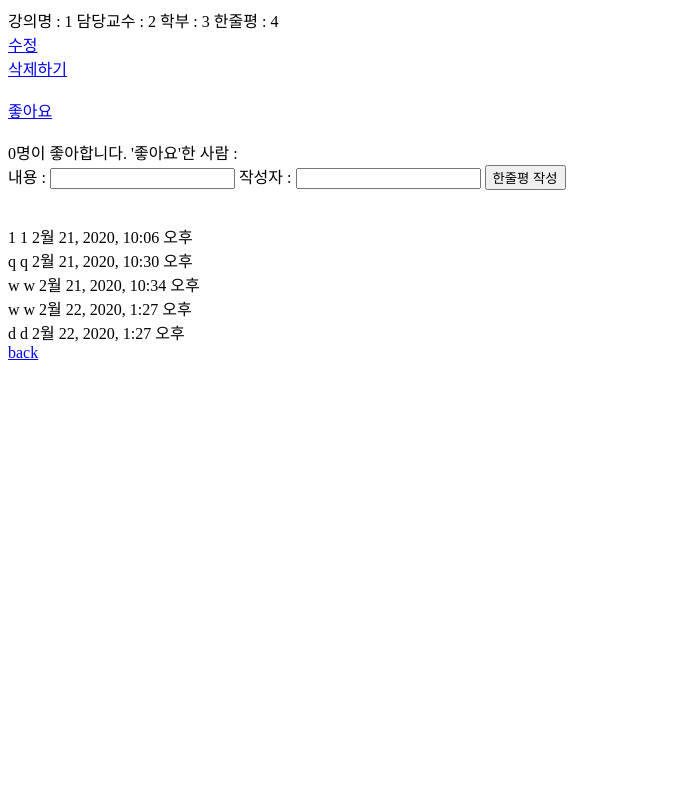
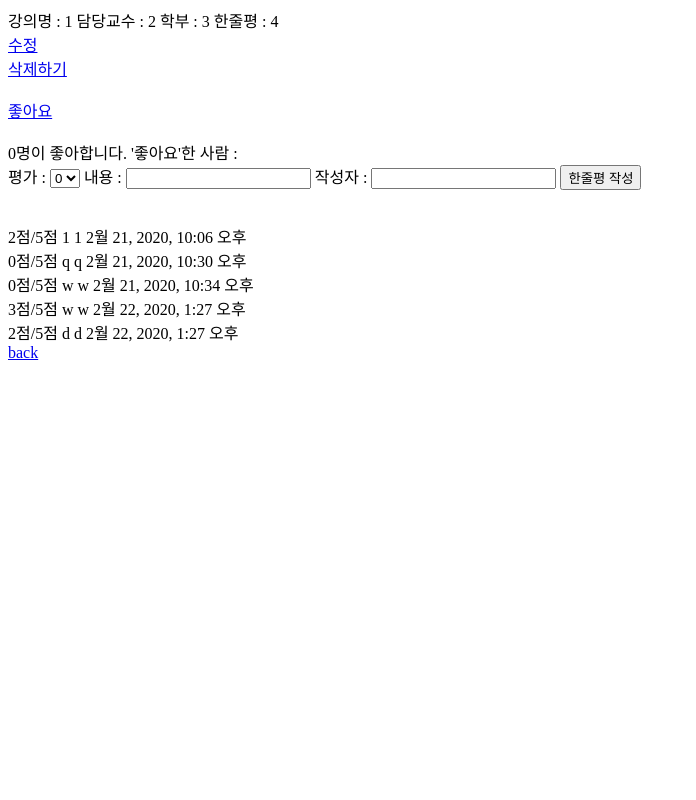
Before and after one commit to i-cluster/sgutest, a Django app: page /1 in a window 1280 px wide. Shown: the whole page, without its empty margins (0-696 px from the left). Run offline with Django 3.2, Linux system fonts and the light colour scheme; data comes from the database, SQL or seed files in the repository; both versions use the stored data as it was after the commit; data that the repository does not hold is empty.

Commit message:
crudplus

```diff
--- a/sgapp/models.py
+++ b/sgapp/models.py
@@ -15,6 +15,7 @@ class Comment(models.Model):
     objects = models.Manager()
     crs = models.ForeignKey('sgapp.Course', on_delete=models.CASCADE, related_name='comment')
     content = models.CharField(max_length=300)
+    score = models.IntegerField(default=0)
     date = models.DateTimeField(default=timezone.now)
     author = models.CharField(max_length=30, null=True, blank=True)
 
--- a/sgapp/templates/sgapp/detail.html
+++ b/sgapp/templates/sgapp/detail.html
@@ -11,12 +11,22 @@
 
 <form action="{% url 'c_create' crs.pk %}" method="POST" enctype="multipart/form=data">
     {% csrf_token %}
+    평가 :
+    <select name="score">
+        <option value="0">0</option>
+        <option value="1">1</option>
+        <option value="2">2</option>
+        <option value="3">3</option>
+        <option value="4">4</option>
+        <option value="5">5</option>
+    </select>
     내용 : {{cform.content}}
     작성자 : {{cform.author}}
     <input type="submit" value="한줄평 작성">
 </form><br>
 
 {% for cmt in cmt %}
+    {{cmt.score}}점/5점
     {{cmt.content}}
     {{cmt.author}}
     {{cmt.date}}<br>
--- a/sgapp/views.py
+++ b/sgapp/views.py
@@ -49,8 +49,10 @@ def delete(request, crs_id):
 def c_create(request, crs_id):
     crs = get_object_or_404(Course, pk=crs_id)
     cform = CommentForm(request.POST)
+    score = request.POST['score']
     if cform.is_valid():
         cmt = cform.save(commit=False)
+        cmt.score = score
         cmt.crs = crs
         if not cform.data['author']:
             crs.author = request.user
```
Also changed, not shown: db.sqlite3, sgapp/migrations/0004_remove_comment_score.py (added), sgapp/migrations/0005_comment_score.py (added).
